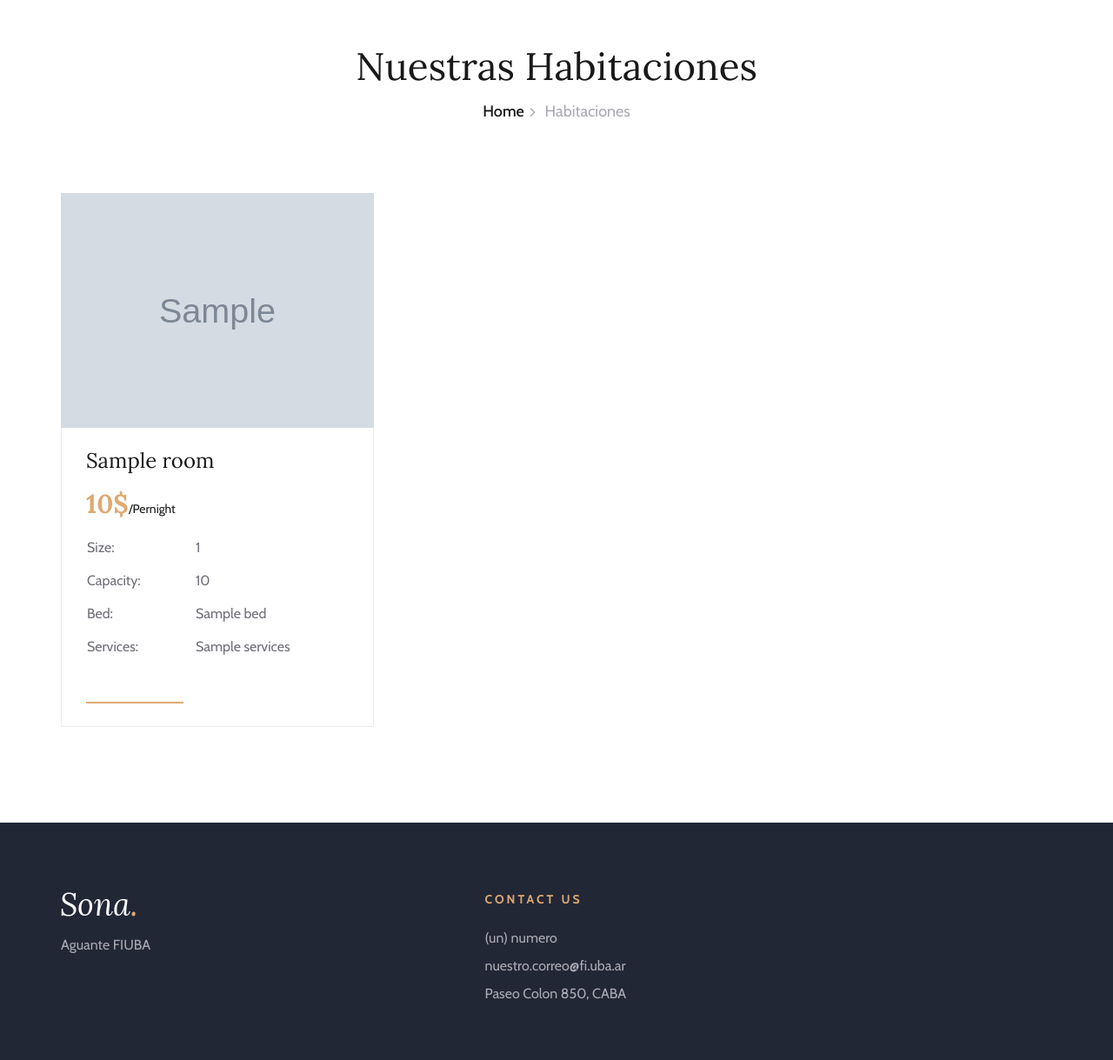
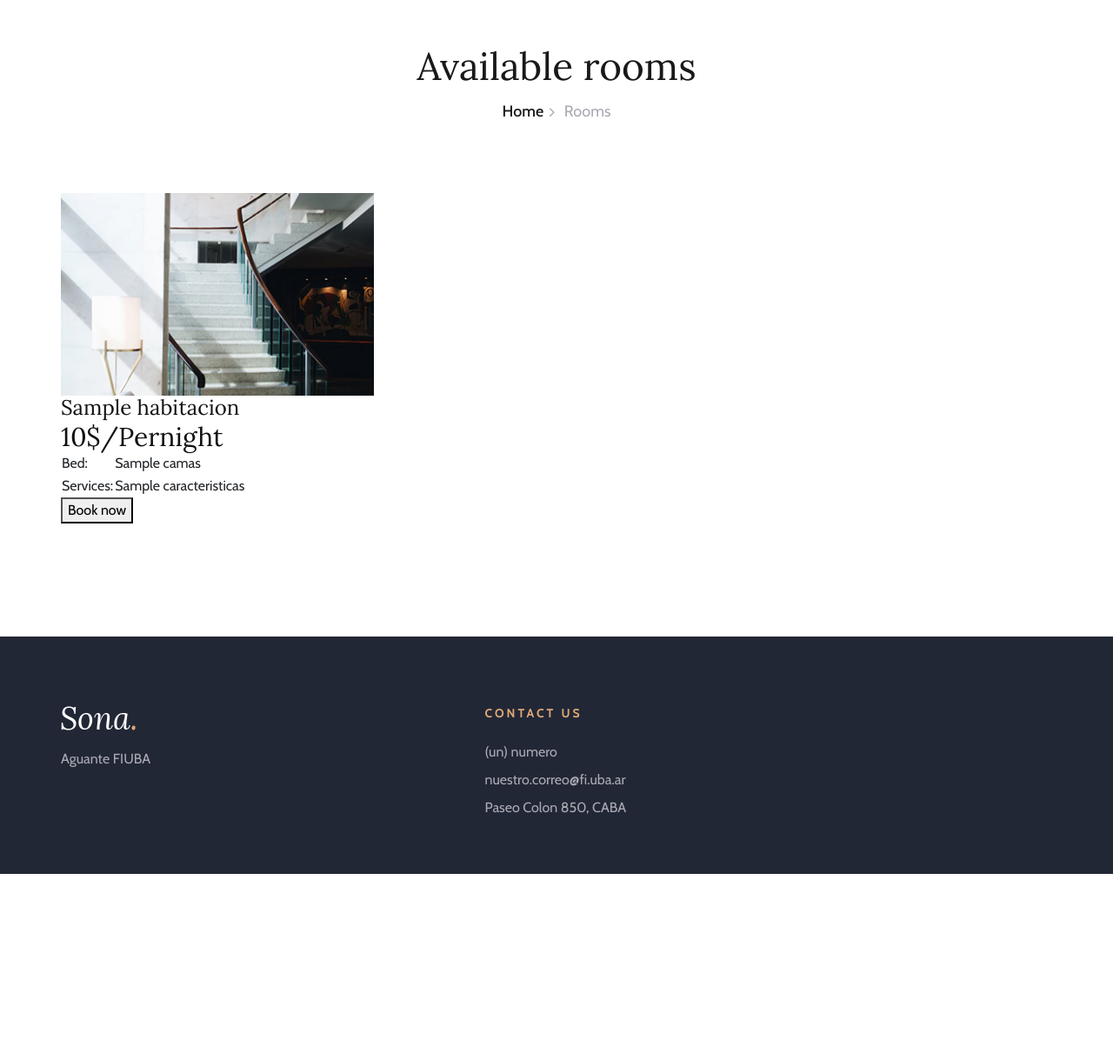
Before and after one commit to emanuel955/TP---Equipo-Futuros-Ingenieros, a Flask app: template templates/rooms.html in a window 1280 px wide; the page is wider, and only the part inside the window is pictured. Shown: the part 194-1413 px from the top of that part at 87% size. After the commit the page ends 1199 px from the top of that part, so only its background shows below. Run offline with Flask 3, Linux system fonts and the light colour scheme; the template is opened without the code that fills it: most values are stand-ins (such as "Sample title", 1, 10 or a date in 2020); grey boxes marked "Sample" are stand-in pictures; some libraries are stand-ins or nearby versions.

Commit message:
Muestra habitaciones disponibles, en caso de no haber muestra un mensaje

```diff
--- a/templates/rooms.html
+++ b/templates/rooms.html
@@ -8,10 +8,10 @@
         <div class="row">
             <div class="col-lg-12">
                 <div class="breadcrumb-text">
-                    <h2>Nuestras Habitaciones</h2>
+                    <h2>Available rooms</h2>
                     <div class="bt-option">
                         <a href="{{ url_for('index') }}">Home</a>
-                        <span>Habitaciones</span>
+                        <span>Rooms</span>
                     </div>
                 </div>
             </div>
@@ -22,26 +22,33 @@
 <section class="rooms-section spad">
     <div class="container">
         <div class="row">
-            {% for room in rooms %}
+            {% if 'message' in habitaciones[0] %}
+                <p style="margin-bottom: 20%; font-size: 30px;">{{ habitaciones[0]['message'] }}</p>
+            {% else %}
+                {% for habitacion in habitaciones %}
                     <div class="col-lg-4 col-md-6">
-                <div class="room-item">
-                    <img src="{{ url_for('static', filename=room.image) }}" alt="">
+                        <div class="habitacion-item" style="margin-bottom: 50px;">
+                            <img src="{{ url_for('static', filename='/img/room/room-1.jpg') }}" alt="{{ habitacion['nombre'] }}">
                             <div class="ri-text">
-                        <h4>{{ room.name }}</h4>
-                        <h3>{{ room.price }}$<span>/Pernight</span></h3>
+                                <h4>{{ habitacion['nombre'] }}</h4>
+                                <h3>{{ habitacion['precio_diario'] }}$<span>/Pernight</span></h3>
                                 <table>
                                     <tbody>
-                                <tr><td class="r-o">Size:</td><td>{{ room.size }}</td></tr>
-                                <tr><td class="r-o">Capacity:</td><td>{{ room.capacity }}</td></tr>
-                                <tr><td class="r-o">Bed:</td><td>{{ room.bed }}</td></tr>
-                                <tr><td class="r-o">Services:</td><td>{{ room.services }}</td></tr>
+                                        <!-- <tr><td class="r-o">Size:</td><td>{{ habitacion.size }}</td></tr>
+                                        <tr><td class="r-o">Capacity:</td><td>{{ habitacion.capacity }}</td></tr> -->
+                                        <tr><td class="r-o">Bed:</td><td>{{ habitacion['camas'] }}</td></tr>
+                                        <tr><td class="r-o">Services:</td><td>{{ habitacion['caracteristicas'] }}</td></tr>
                                     </tbody>
                                 </table>
-                        <a href="{{ url_for('room_details', room_id=room.id) }}" class="primary-btn">More Details</a>
+                                <form action="{{ url_for('rooms') }}" method="post">
+                                    <input type="hidden" name="id_habitacion" value="{{ habitacion['id'] }}">
+                                    <button type="submit class="primary-btn-black">Book now</a>
+                                </form>
                             </div>
                         </div>
                     </div>
                 {% endfor %}
+            {% endif %}
         </div>
     </div>
 </section>
```
Lines whose indentation alone changed are shown as unchanged.
